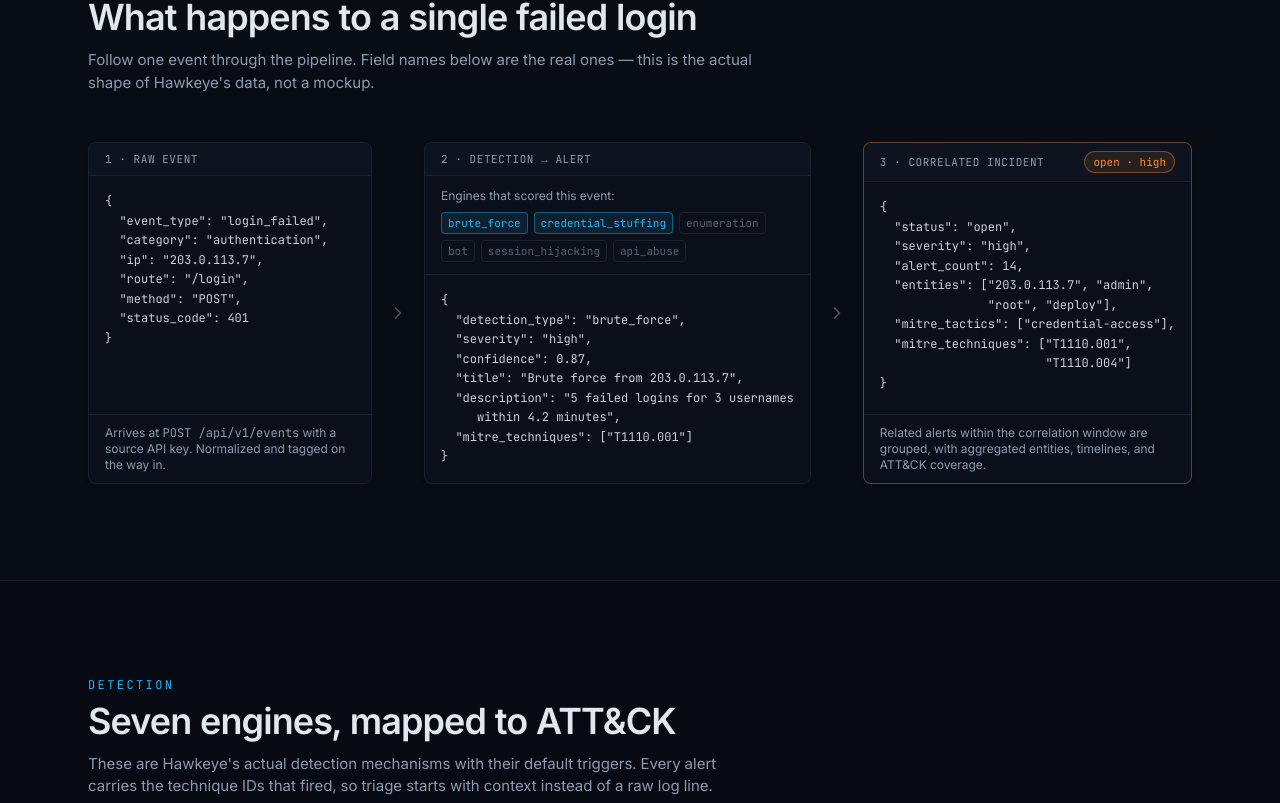
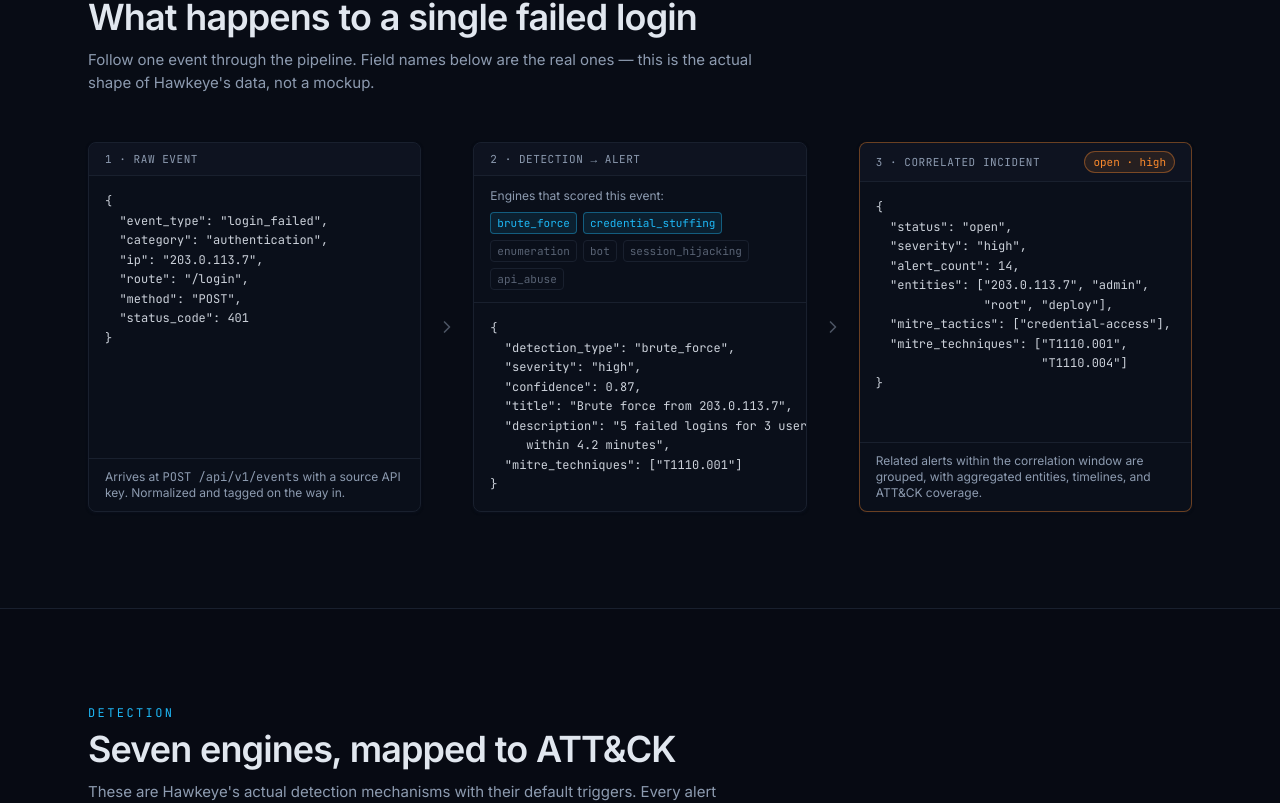
Before and after one commit to shikhar-sahay/hawkeye, a React (Vite) app in the folder frontend/: page / in a window 1280 px wide. Shown: the part 1577-2380 px from the top of the page. Built offline with nearby package versions, Linux system fonts and the light colour scheme.

Commit message:
fix(frontend): mobile drawer containing-block trap, zero horizontal overflow on small screens, per-chart loading states

```diff
--- a/frontend/src/components/StatsDashboard.tsx
+++ b/frontend/src/components/StatsDashboard.tsx
@@ -240,7 +240,7 @@
                     { name: "medium", value: alertStats.by_severity?.medium || 0 },
                     { name: "low", value: alertStats.by_severity?.low || 0 },
                   ] : []}
-                  isLoading={isLoading}
+                  isLoading={alertStatsLoading}
                 />
               </React.Suspense>
             </div>
@@ -265,7 +265,7 @@
                     name,
                     value,
                   })) : []}
-                  isLoading={isLoading}
+                  isLoading={alertStatsLoading}
                   layout="horizontal"
                 />
               </React.Suspense>
@@ -328,7 +328,7 @@
             <RecentActivityPanel
               alertStats={alertStats}
               incidentStats={incidentStats}
-              isLoading={isLoading}
+              isLoading={alertStatsLoading || incidentStatsLoading}
             />
           </CardContent>
         </Card>
--- a/frontend/src/components/site/DashboardPreview.tsx
+++ b/frontend/src/components/site/DashboardPreview.tsx
@@ -34,7 +34,7 @@
     <section className="border-t py-20 sm:py-24">
       <div className="mx-auto max-w-6xl px-4 sm:px-6">
         <div className="grid items-center gap-10 lg:grid-cols-[1fr_1.2fr]">
-          <Reveal>
+          <Reveal className="min-w-0">
             <p className="font-mono text-xs uppercase tracking-[0.2em] text-primary">
               The dashboard
             </p>
@@ -73,7 +73,7 @@
             </div>
           </Reveal>
 
-          <Reveal delay={120}>
+          <Reveal delay={120} className="min-w-0">
             <div className="relative">
               {/* Stylized dashboard frame */}
               <div className="overflow-hidden rounded-xl border bg-card shadow-card-hover">
@@ -102,7 +102,8 @@
                     <p className="font-mono text-2xs uppercase tracking-wider text-muted-foreground">
                       Alerts over time
                     </p>
-                    <svg viewBox="0 0 520 110" className="mt-2 h-28 w-full" aria-hidden="true">
+                    <div className="relative mt-2 h-28">
+                      <svg viewBox="0 0 520 110" preserveAspectRatio="none" className="absolute inset-0 h-full w-full" aria-hidden="true">
                         {[28, 56, 84].map((y) => (
                           <line key={y} x1="0" y1={y} x2="520" y2={y} stroke="hsl(var(--chart-grid))" strokeWidth="1" />
                         ))}
@@ -112,8 +113,10 @@
                           fill="none"
                           stroke="hsl(var(--primary))"
                           strokeWidth="2"
+                          vectorEffect="non-scaling-stroke"
                         />
                       </svg>
+                    </div>
                   </div>
 
                   {/* Stat chips */}
--- a/frontend/src/components/site/EventStory.tsx
+++ b/frontend/src/components/site/EventStory.tsx
@@ -58,7 +58,7 @@
 
         <div className="mt-12 grid gap-4 lg:grid-cols-[1fr_auto_1fr_auto_1fr] lg:items-stretch">
           {/* Raw event */}
-          <Reveal>
+          <Reveal className="min-w-0">
             <div className="flex h-full flex-col overflow-hidden rounded-lg border bg-card shadow-card">
               <div className="border-b bg-muted/50 px-4 py-2 font-mono text-2xs uppercase tracking-wider text-muted-foreground">
                 1 · Raw event
@@ -78,7 +78,7 @@
           </div>
 
           {/* Detection + alert */}
-          <Reveal delay={100}>
+          <Reveal delay={100} className="min-w-0">
             <div className="flex h-full flex-col overflow-hidden rounded-lg border bg-card shadow-card">
               <div className="border-b bg-muted/50 px-4 py-2 font-mono text-2xs uppercase tracking-wider text-muted-foreground">
                 2 · Detection → Alert
@@ -111,7 +111,7 @@
           </div>
 
           {/* Correlated incident */}
-          <Reveal delay={200}>
+          <Reveal delay={200} className="min-w-0">
             <div className="flex h-full flex-col overflow-hidden rounded-lg border border-severity-high/40 bg-card shadow-card">
               <div className="flex items-center justify-between border-b bg-muted/50 px-4 py-2">
                 <span className="font-mono text-2xs uppercase tracking-wider text-muted-foreground">
--- a/frontend/src/pages/Landing.tsx
+++ b/frontend/src/pages/Landing.tsx
@@ -74,7 +74,7 @@
         />
         <div className="relative mx-auto max-w-6xl px-4 sm:px-6">
           <div className="grid items-center gap-10 lg:grid-cols-[1.05fr_1fr] lg:gap-6">
-            <div>
+            <div className="min-w-0">
               <div className="animate-fade-up inline-flex items-center gap-2 rounded-full border bg-card px-3 py-1 text-xs font-medium text-muted-foreground">
                 <span className="relative flex h-2 w-2">
                   <span className="absolute inline-flex h-full w-full rounded-full bg-success opacity-60 animate-pulse-dot" />
@@ -135,7 +135,7 @@
             </div>
 
             {/* The hawk, watching the telemetry around it */}
-            <div className="animate-fade-in relative mx-auto w-full max-w-[420px] sm:max-w-[520px] lg:max-w-none">
+            <div className="animate-fade-in relative mx-auto w-full max-w-[420px] min-w-0 sm:max-w-[520px] lg:max-w-none">
               <ObservationField />
             </div>
           </div>
```
Also changed, not shown: frontend/src/components/site/SiteHeader.tsx (+5 -2 lines). Lines whose indentation alone changed are shown as unchanged.
